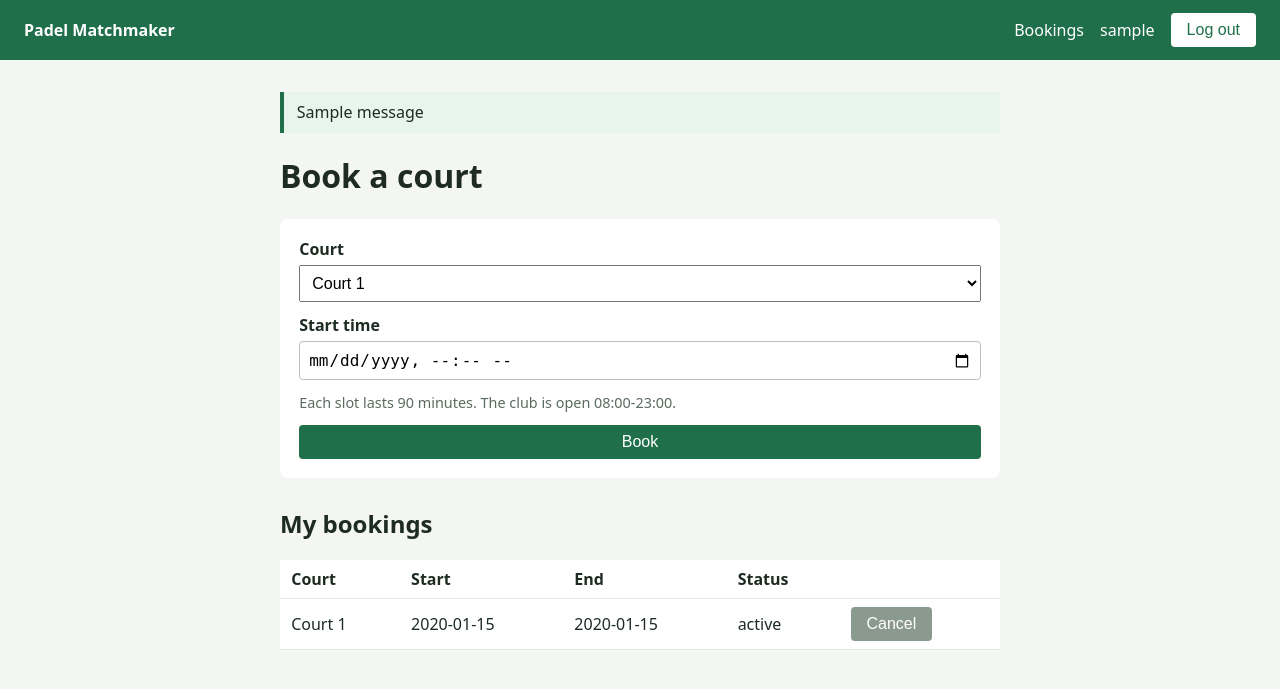
After one commit to viktoriiastepp/software_devops_individual_assignment_1, a Flask app: page /bookings/ in a window 1280 px wide. The commit adds this page. Shown: the top 689 px of the page. Run offline with Flask 3, Linux system fonts and the light colour scheme; the visitor is signed in with stand-in values (Sample User, id 1); data comes from the database, SQL or seed files in the repository; tables that the repository leaves empty hold one stand-in row (values such as "Sample post"); one stand-in notice (Sample message) is shown.

Commit message:
Add bookings pages to book a court, list my bookings and cancel with late-cancellation flag

```diff
--- a/app.py
+++ b/app.py
@@ -7,6 +7,7 @@ from accounts import repository as accounts_repository
 from accounts.routes import bp as accounts_bp
 from accounts.routes import login_required
 from bookings import repository as bookings_repository
+from bookings.routes import bp as bookings_bp
 from matchmaking import repository as matchmaking_repository
 
 PORT = int(os.environ.get("PORT", "8080"))
@@ -23,6 +24,7 @@ def create_app():
     # and everyone is logged out when the app restarts
     app.config["SECRET_KEY"] = os.environ.get("SECRET_KEY") or secrets.token_hex(32)
     app.register_blueprint(accounts_bp)
+    app.register_blueprint(bookings_bp)
 
     @app.route("/")
     @login_required
--- /dev/null
+++ b/bookings/routes.py
@@ -0,0 +1,64 @@
+from datetime import datetime
+
+from flask import Blueprint, flash, redirect, render_template, request, session, url_for
+
+from accounts.routes import login_required
+from bookings import repository, rules
+
+bp = Blueprint("bookings", __name__, url_prefix="/bookings")
+
+
+def to_datetime(text):
+    return datetime.fromisoformat(text)
+
+
+@bp.route("/", methods=["GET", "POST"])
+@login_required
+def index():
+    courts = repository.list_courts()
+    court_names = {court["id"]: court["name"] for court in courts}
+
+    if request.method == "POST":
+        try:
+            court_id = int(request.form["court_id"])
+            start = to_datetime(request.form["start_time"])
+        except (KeyError, ValueError):
+            flash("Please choose a court and a valid date and time.")
+            return redirect(url_for("bookings.index"))
+
+        if court_id not in court_names:
+            flash("That court does not exist.")
+            return redirect(url_for("bookings.index"))
+
+        existing = [
+            (to_datetime(b["start_time"]), to_datetime(b["end_time"]))
+            for b in repository.active_bookings_for_court(court_id)
+        ]
+        errors = rules.validate_new_booking(start, datetime.now(), existing)
+        if errors:
+            for error in errors:
+                flash(error)
+        else:
+            repository.create_booking(court_id, session["user_id"], start, rules.end_time_for(start))
+            flash("Court booked.", "success")
+        return redirect(url_for("bookings.index"))
+
+    my_bookings = repository.bookings_for_user(session["user_id"])
+    return render_template("bookings.html", courts=courts, court_names=court_names, bookings=my_bookings)
+
+
+@bp.route("/<int:booking_id>/cancel", methods=["POST"])
+@login_required
+def cancel(booking_id):
+    booking = repository.get_booking(booking_id)
+    if booking is None or booking["user_id"] != session["user_id"] or booking["status"] != "active":
+        flash("You can only cancel your own active bookings.")
+        return redirect(url_for("bookings.index"))
+
+    late = rules.is_late_cancellation(to_datetime(booking["start_time"]), datetime.now())
+    repository.cancel_booking(booking_id, late)
+    if late:
+        flash("Booking cancelled. This counts as a late cancellation (less than 24 hours before).", "success")
+    else:
+        flash("Booking cancelled.", "success")
+    return redirect(url_for("bookings.index"))
--- a/static/style.css
+++ b/static/style.css
@@ -10,3 +10,17 @@ button { padding: 0.5rem 1rem; border: none; border-radius: 4px; background: #1f
 header button { background: white; color: #1f6f4a; }
 .flash { background: #fdecea; border-left: 4px solid #c0392b; padding: 0.6rem 0.8rem; }
 .hint { margin: 0; color: #5b6b60; font-size: 0.9rem; }
+nav { display: flex; gap: 1rem; }
+nav a { color: white; text-decoration: none; }
+h2 { margin-top: 1.8rem; }
+.flash.success { background: #e7f5ec; border-left-color: #1f6f4a; }
+table { width: 100%; border-collapse: collapse; background: white; margin-bottom: 1rem; }
+th, td { padding: 0.5rem 0.7rem; text-align: left; border-bottom: 1px solid #e3e8e4; }
+td form { display: inline; margin: 0; }
+.actions { display: flex; gap: 0.6rem; align-items: center; }
+select { padding: 0.5rem; font-size: 1rem; }
+button.secondary { background: #8a9a8f; }
+.teams { display: grid; grid-template-columns: 1fr 1fr; gap: 1rem; margin-bottom: 1rem; }
+.tiles { display: grid; grid-template-columns: 1fr 1fr; gap: 1rem; }
+.tile { text-decoration: none; color: inherit; font-weight: bold; font-size: 1.1rem; }
+.tile span { font-weight: normal; font-size: 0.95rem; color: #5b6b60; }
--- a/templates/base.html
+++ b/templates/base.html
@@ -10,15 +10,18 @@
   <header>
     <a class="brand" href="{{ url_for('home') }}">Padel Matchmaker</a>
     {% if session.get('user_id') %}
-      <span class="user">Signed in as {{ session['username'] }}</span>
+      <nav>
+        <a href="{{ url_for('bookings.index') }}">Bookings</a>
+      </nav>
+      <span class="user">{{ session['username'] }}</span>
       <form method="post" action="{{ url_for('accounts.logout') }}">
         <button type="submit">Log out</button>
       </form>
     {% endif %}
   </header>
   <main>
-    {% for message in get_flashed_messages() %}
-      <p class="flash">{{ message }}</p>
+    {% for category, message in get_flashed_messages(with_categories=true) %}
+      <p class="flash {{ category }}">{{ message }}</p>
     {% endfor %}
     {% block content %}{% endblock %}
   </main>
--- /dev/null
+++ b/templates/bookings.html
@@ -0,0 +1,39 @@
+{% extends "base.html" %}
+{% block title %}Bookings · Padel Matchmaker{% endblock %}
+{% block content %}
+<h1>Book a court</h1>
+<form method="post" class="card">
+  <label>Court
+    <select name="court_id">
+      {% for court in courts %}<option value="{{ court.id }}">{{ court.name }}</option>{% endfor %}
+    </select>
+  </label>
+  <label>Start time <input type="datetime-local" name="start_time" step="1800" required></label>
+  <p class="hint">Each slot lasts 90 minutes. The club is open 08:00-23:00.</p>
+  <button type="submit">Book</button>
+</form>
+
+<h2>My bookings</h2>
+{% if bookings %}
+<table>
+  <tr><th>Court</th><th>Start</th><th>End</th><th>Status</th><th></th></tr>
+  {% for b in bookings %}
+  <tr>
+    <td>{{ court_names[b.court_id] }}</td>
+    <td>{{ b.start_time.replace('T', ' ')[:16] }}</td>
+    <td>{{ b.end_time.replace('T', ' ')[:16] }}</td>
+    <td>{{ b.status }}{% if b.cancelled_late %} (late){% endif %}</td>
+    <td>
+      {% if b.status == 'active' %}
+      <form method="post" action="{{ url_for('bookings.cancel', booking_id=b.id) }}">
+        <button type="submit" class="secondary">Cancel</button>
+      </form>
+      {% endif %}
+    </td>
+  </tr>
+  {% endfor %}
+</table>
+{% else %}
+<p>No bookings yet.</p>
+{% endif %}
+{% endblock %}
```
